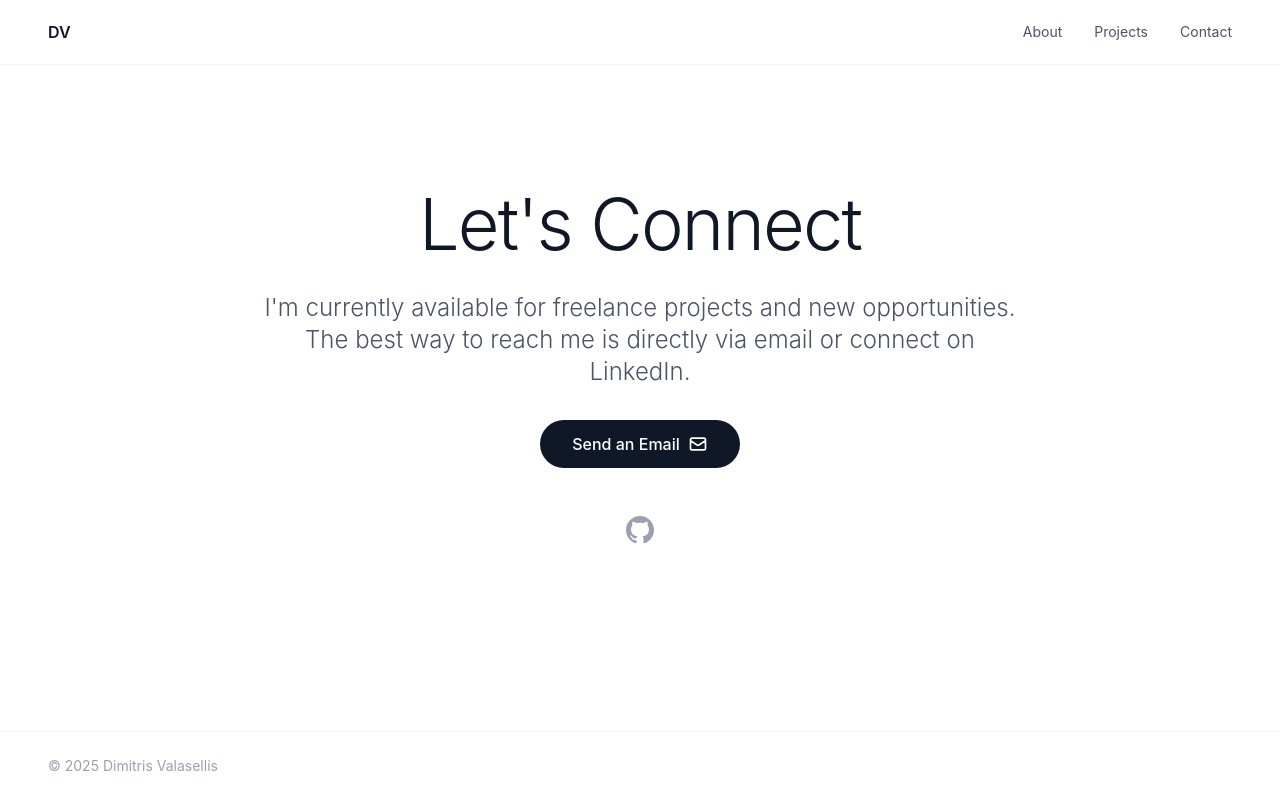
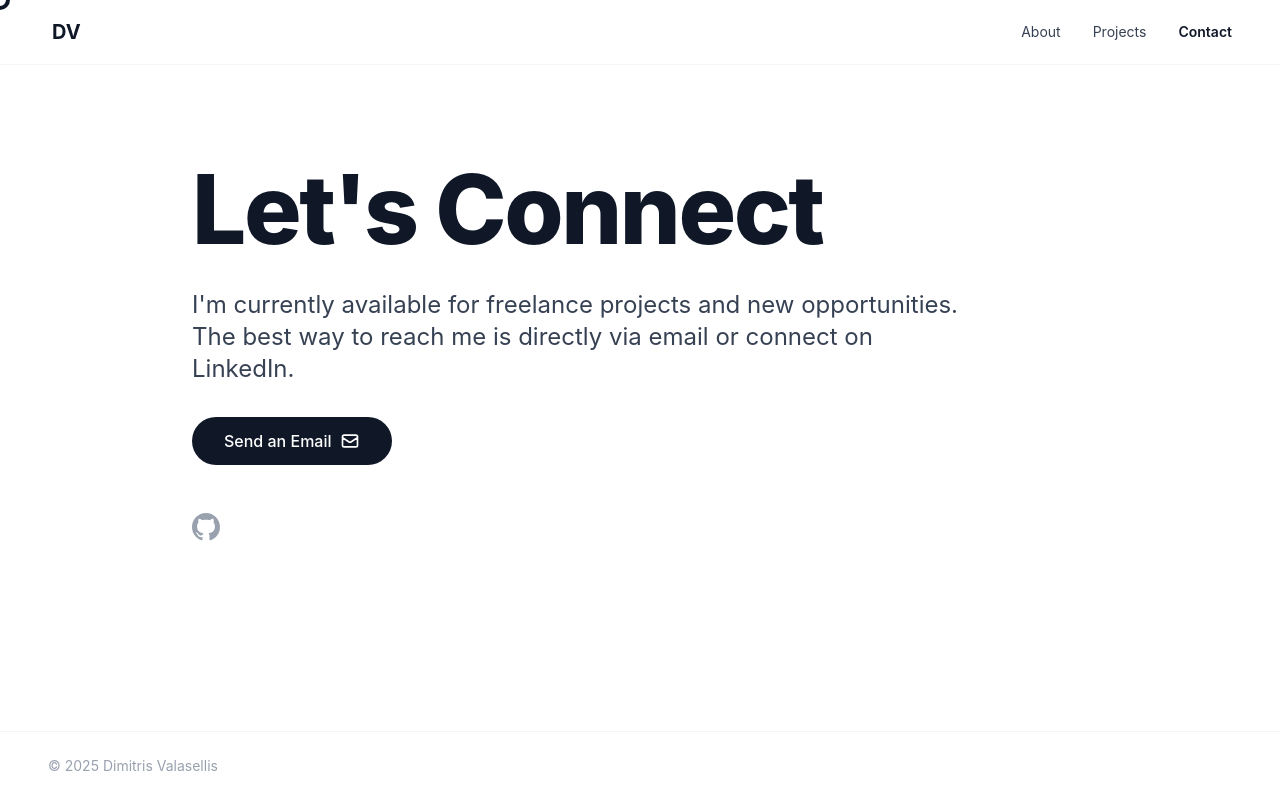
Before and after one commit to valasellis/portfolio, a Next.js app: page /contact in a window 1280 px wide. Built offline with nearby package versions, Linux system fonts and the light colour scheme.

Commit message:
Update contact.tsx

```diff
--- a/src/pages/contact.tsx
+++ b/src/pages/contact.tsx
@@ -1,8 +1,9 @@
 import { useEffect, useState } from "react";
 import Link from "next/link";
 import Head from "next/head";
+import CustomCursor from "@/components/CustomCursor";
 
-function ContactPage() { // Renamed from HomePage to ContactPage for clarity
+function ContactPage() {
   const [mounted, setMounted] = useState(false);
   const [textVisible, setTextVisible] = useState(false);
   const [isMenuOpen, setIsMenuOpen] = useState(false); // Menu State
@@ -20,18 +21,21 @@ function ContactPage() { // Renamed from HomePage to ContactPage for clarity
     }
   };
 
-
   return (
     <>
+      <CustomCursor />
       <Head>
         {/* Specific title and description for the Contact page */}
         <title>Contact - Dimitris Valasellis</title>
-        <meta name="description" content="Get in touch with Frontend Developer Dimitris Valasellis for collaborations and inquiries." />
+        <meta
+          name="description"
+          content="Get in touch with Frontend Developer Dimitris Valasellis for collaborations and inquiries."
+        />
       </Head>
 
       <style jsx global>{`
         * {
-          font-family: 'Inter', -apple-system, BlinkMacSystemFont, sans-serif;
+          font-family: "Inter", -apple-system, BlinkMacSystemFont, sans-serif;
         }
 
         @keyframes fadeInUp {
@@ -49,10 +53,22 @@ function ContactPage() { // Renamed from HomePage to ContactPage for clarity
           animation: fadeInUp 0.8s cubic-bezier(0.16, 1, 0.3, 1) forwards;
         }
 
-        .stagger-1 { animation-delay: 0.1s; opacity: 0; }
-        .stagger-2 { animation-delay: 0.2s; opacity: 0; }
-        .stagger-3 { animation-delay: 0.3s; opacity: 0; }
-        .stagger-4 { animation-delay: 0.4s; opacity: 0; }
+        .stagger-1 {
+          animation-delay: 0.1s;
+          opacity: 0;
+        }
+        .stagger-2 {
+          animation-delay: 0.2s;
+          opacity: 0;
+        }
+        .stagger-3 {
+          animation-delay: 0.3s;
+          opacity: 0;
+        }
+        .stagger-4 {
+          animation-delay: 0.4s;
+          opacity: 0;
+        }
 
         /* Custom utility for the bar transition, applied to each span in the menu button */
         .hamburger-bar {
@@ -72,29 +88,47 @@ function ContactPage() { // Renamed from HomePage to ContactPage for clarity
       `}</style>
 
       <div className="min-h-screen bg-white flex flex-col">
-        {/* Minimal Header */}
-        <header className="fixed top-0 w-full z-50 bg-white/80 backdrop-blur-md border-b border-gray-100">
+        {/* Header - Monochrome styling */}
+        <header className="sticky top-0 w-full z-50 bg-white/90 backdrop-blur-sm border-b border-gray-100">
           <div className="max-w-7xl mx-auto px-6 md:px-12 h-16 flex items-center justify-between">
-            <Link href="/" onClick={handleLinkClick} className="font-semibold text-gray-900 hover:text-gray-600 transition-colors duration-200">
+            <Link
+              href="/"
+              onClick={handleLinkClick}
+              className="font-bold text-xl text-gray-900 hover:text-gray-700 transition-colors duration-200 rounded-lg p-1"
+            >
               DV
             </Link>
 
-            {/* Desktop Navigation */}
+            {/* Desktop Navigation - Active Link uses bolder text */}
             <nav className="hidden md:flex items-center gap-8">
-              <Link href="/about" className="text-sm text-gray-600 hover:text-gray-900 transition-colors duration-200">
+              <Link
+                href="/about"
+                onClick={handleLinkClick}
+                className="text-sm text-gray-700 hover:text-gray-900 transition-colors duration-200"
+              >
                 About
               </Link>
-              <Link href="/projects" className="text-sm text-gray-600 hover:text-gray-900 transition-colors duration-200">
+              <Link
+                href="/projects"
+                onClick={handleLinkClick}
+                className="text-sm text-gray-700 hover:text-gray-900 transition-colors duration-200"
+              >
                 Projects
               </Link>
-              <Link href="/contact" className="text-sm text-gray-600 hover:text-gray-900 transition-colors duration-200">
+              <Link
+                href="/contact"
+                onClick={handleLinkClick}
+                className="text-sm text-gray-900 font-semibold transition-colors duration-200"
+              >
                 Contact
               </Link>
             </nav>
 
             {/* Hamburger Button (Mobile) */}
             <button
-              className={`md:hidden p-2 relative z-50 ${isMenuOpen ? 'menu-open' : ''}`}
+              className={`md:hidden p-2 relative z-50 ${
+                isMenuOpen ? "menu-open" : ""
+              } transition-transform duration-300`}
               onClick={() => setIsMenuOpen(!isMenuOpen)}
               aria-label="Toggle navigation menu"
             >
@@ -106,31 +140,33 @@ function ContactPage() { // Renamed from HomePage to ContactPage for clarity
             </button>
           </div>
 
-          {/* Mobile Menu Overlay */}
+          {/* Mobile Menu Overlay - Links hover in dark gray/black */}
           <nav
             className={`md:hidden absolute top-16 left-0 w-full bg-white transition-all duration-300 ease-in-out overflow-hidden ${
-              isMenuOpen ? 'max-h-screen border-t border-gray-100' : 'max-h-0'
+              isMenuOpen
+                ? "max-h-screen border-t border-gray-100 shadow-lg"
+                : "max-h-0"
             }`}
           >
-            <div className="flex flex-col p-6 space-y-4">
+            <div className="flex flex-col p-6 space-y-2">
               <Link
                 href="/about"
                 onClick={handleLinkClick}
-                className="text-lg font-medium text-gray-800 hover:text-gray-600 transition-colors duration-200 py-2 border-b border-gray-100"
+                className="text-lg font-medium text-gray-800 hover:text-gray-900 transition-colors duration-200 py-3 border-b border-gray-100"
               >
                 About
               </Link>
               <Link
                 href="/projects"
                 onClick={handleLinkClick}
-                className="text-lg font-medium text-gray-800 hover:text-gray-600 transition-colors duration-200 py-2 border-b border-gray-100"
+                className="text-lg font-medium text-gray-800 hover:text-gray-900 transition-colors duration-200 py-3 border-b border-gray-100"
               >
                 Projects
               </Link>
               <Link
                 href="/contact"
                 onClick={handleLinkClick}
-                className="text-lg font-medium text-gray-800 hover:text-gray-600 transition-colors duration-200 py-2"
+                className="text-lg font-medium text-gray-800 hover:text-gray-900 transition-colors duration-200 py-3"
               >
                 Contact
               </Link>
@@ -138,41 +174,68 @@ function ContactPage() { // Renamed from HomePage to ContactPage for clarity
           </nav>
         </header>
 
-        {/* Main Content: Direct Contact CTA */}
-        <main className="flex-1 flex items-center justify-center px-6 md:px-12">
-          <div className="max-w-4xl w-full text-center">
-            <div className={`space-y-8 ${mounted ? '' : 'opacity-0'}`}>
-
-              {/* Heading (Stagger-1) */}
-              <div className={`${textVisible ? 'fade-in-up stagger-1' : 'opacity-0'}`}>
-                <h1 className="text-5xl md:text-7xl font-light text-gray-900 tracking-tight">
+        {/* Main Content: Direct Contact CTA - Text is now left-aligned */}
+        <main className="flex-1 flex items-start justify-center px-6 md:px-12 pt-24 pb-16">
+          <div className="max-w-4xl w-full text-left">
+            <div className={`space-y-8 ${mounted ? "" : "opacity-0"}`}>
+              {/* Heading (Stagger-1): Bigger and bolder */}
+              <div
+                className={`${
+                  textVisible ? "fade-in-up stagger-1" : "opacity-0"
+                }`}
+              >
+                <h1 className="text-6xl md:text-8xl font-extrabold text-gray-900 tracking-tight">
                   Let&apos;s Connect
                 </h1>
               </div>
 
-              {/* Introduction (Stagger-2) */}
-              <div className={`${textVisible ? 'fade-in-up stagger-2' : 'opacity-0'}`}>
-                <p className="max-w-3xl mx-auto text-xl md:text-2xl text-gray-600 font-light">
-                  I&apos;m currently available for freelance projects and new opportunities. The best way to reach me is directly via email or connect on LinkedIn.
+              {/* Introduction (Stagger-2): Darker body text */}
+              <div
+                className={`${
+                  textVisible ? "fade-in-up stagger-2" : "opacity-0"
+                }`}
+              >
+                <p className="max-w-3xl text-xl md:text-2xl text-gray-700 font-normal">
+                  I&apos;m currently available for freelance projects and new
+                  opportunities. The best way to reach me is directly via email
+                  or connect on LinkedIn.
                 </p>
               </div>
 
-              {/* Primary Contact Link (Email Button - Stagger-3) */}
-              <div className={`flex flex-wrap justify-center gap-4 ${textVisible ? 'fade-in-up stagger-3' : 'opacity-0'}`}>
-                <a
+              {/* Primary Contact Link (Email Button - Stagger-3): Left-aligned flex container */}
+              <div
+                className={`flex flex-wrap gap-4 ${
+                  textVisible ? "fade-in-up stagger-3" : "opacity-0"
+                }`}
+              >
+                <Link
                   href="mailto:valasellis.me@gmail.com"
                   className="inline-flex items-center px-8 py-3 bg-gray-900 text-white text-base font-medium rounded-full hover:bg-gray-800 transition-all duration-200 hover:shadow-lg transform hover:-translate-y-0.5"
                 >
                   Send an Email
-                  <svg className="ml-2 w-5 h-5" fill="none" viewBox="0 0 24 24" stroke="currentColor">
-                    <path strokeLinecap="round" strokeLinejoin="round" strokeWidth={2} d="M3 8l7.89 5.26a2 2 0 002.22 0L21 8M5 19h14a2 2 0 002-2V7a2 2 0 00-2-2H5a2 2 0 00-2 2v10a2 2 0 002 2z" />
+                  <svg
+                    className="ml-2 w-5 h-5"
+                    fill="none"
+                    viewBox="0 0 24 24"
+                    stroke="currentColor"
+                  >
+                    <path
+                      strokeLinecap="round"
+                      strokeLinejoin="round"
+                      strokeWidth={2}
+                      d="M3 8l7.89 5.26a2 2 0 002.22 0L21 8M5 19h14a2 2 0 002-2V7a2 2 0 00-2-2H5a2 2 0 00-2 2v10a2 2 0 002 2z"
+                    />
                   </svg>
-                </a>
+                </Link>
               </div>
 
-              {/* Social Links (Stagger-4) */}
-              <div className={`flex justify-center gap-6 pt-4 ${textVisible ? 'fade-in-up stagger-4' : 'opacity-0'}`}>
-                <a
+              {/* Social Links (Stagger-4): Left-aligned flex container */}
+              <div
+                className={`flex gap-6 pt-4 ${
+                  textVisible ? "fade-in-up stagger-4" : "opacity-0"
+                }`}
+              >
+                <Link
                   href="https://github.com/valasellis"
                   target="_blank"
                   rel="noopener noreferrer"
@@ -180,16 +243,20 @@ function ContactPage() { // Renamed from HomePage to ContactPage for clarity
                   className="text-gray-400 hover:text-gray-900 transition-colors duration-200"
                 >
                   {/* GitHub Icon SVG */}
-                  <svg className="w-7 h-7" fill="currentColor" viewBox="0 0 24 24">
-                    <path d="M12 0c-6.626 0-12 5.373-12 12 0 5.302 3.438 9.8 8.207 11.387.599.111.793-.261.793-.577v-2.234c-3.338.726-4.033-1.416-4.033-1.416-.546-1.387-1.333-1.756-1.333-1.756-1.089-.745.083-.729.083-.729 1.205.084 1.839 1.237 1.839 1.237 1.07 1.834 2.807 1.304 3.492.997.107-.775.418-1.305.762-1.604-2.665-.305-5.467-1.334-5.467-5.931 0-1.311.469-2.381 1.236-3.221-.124-.303-.535-1.524.117-3.176 0 0 1.008-.322 3.301 1.23.957-.266 1.983-.399 3.003-.404 1.02.005 2.047.138 3.006.404 2.291-1.552 3.297-1.23 3.297-1.23.653 1.653.242 2.874.118 3.176.77.84 1.235 1.911 1.235 3.221 0 4.609-2.807 5.624-5.479 5.921.43.372.823 1.102.823 2.222v3.293c0 .319.192.694.801.576 4.765-1.589 8.199-6.086 8.199-11.386 0-6.627-5.373-12-12-12z"/>
+                  <svg
+                    className="w-7 h-7"
+                    fill="currentColor"
+                    viewBox="0 0 24 24"
+                  >
+                    <path d="M12 0c-6.626 0-12 5.373-12 12 0 5.302 3.438 9.8 8.207 11.387.599.111.793-.261.793-.577v-2.234c-3.338.726-4.033-1.416-4.033-1.416-.546-1.387-1.333-1.756-1.333-1.756-1.089-.745.083-.729.083-.729 1.205.084 1.839 1.237 1.839 1.237 1.07 1.834 2.807 1.304 3.492.997.107-.775.418-1.305.762-1.604-2.665-.305-5.467-1.334-5.467-5.931 0-1.311.469-2.381 1.236-3.221-.124-.303-.535-1.524.117-3.176 0 0 1.008-.322 3.301 1.23.957-.266 1.983-.399 3.003-.404 1.02.005 2.047.138 3.006.404 2.291-1.552 3.297-1.23 3.297-1.23.653 1.653.242 2.874.118 3.176.77.84 1.235 1.911 1.235 3.221 0 4.609-2.807 5.624-5.479 5.921.43.372.823 1.102.823 2.222v3.293c0 .319.192.694.801.576 4.765-1.589 8.199-6.086 8.199-11.386 0-6.627-5.373-12-12-12z" />
                   </svg>
-                </a>
+                </Link>
               </div>
             </div>
           </div>
         </main>
 
-        {/* Minimal Footer */}
+        {/* Footer */}
         <footer className="border-t border-gray-100 py-6">
           <div className="max-w-7xl mx-auto px-6 md:px-12">
             <p className="text-sm text-gray-400">
```
